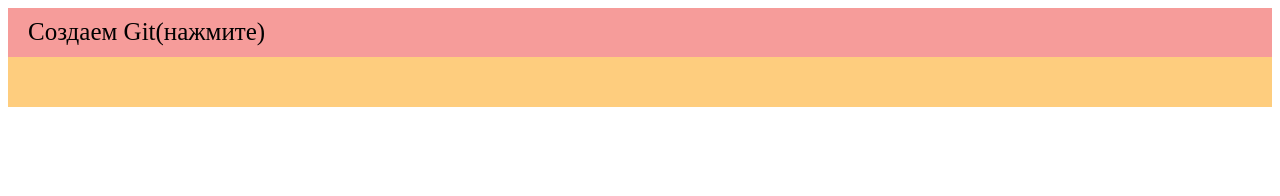
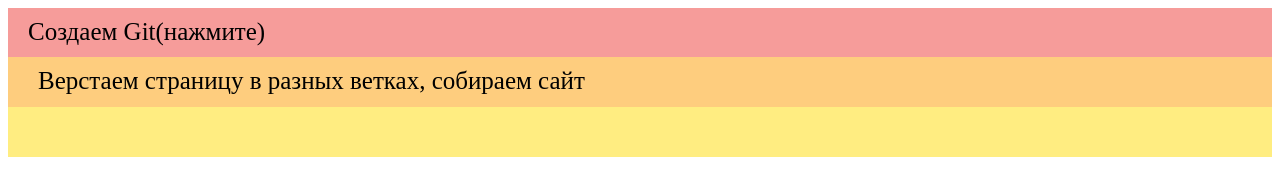
Before and after one commit to UmiKitsune/Gulp_project, a plain HTML site: page src/index.html in a window 1280 px wide. Drawn offline with Linux system fonts and the light colour scheme.

Commit message:
дополнили header

```diff
--- a/src/css/style.css
+++ b/src/css/style.css
@@ -18,3 +18,14 @@
     background: #fecd7e;
     height: 50px;
 }
+
+.orange >span {
+    display: inline-block;
+    margin-left: 30px;
+    margin-top: 10px;
+}
+
+.yellow {
+    background: #ffed81;
+    height: 50px;
+}
--- a/src/index.html
+++ b/src/index.html
@@ -13,7 +13,12 @@
         <div class="red">
             <span>Создаем Git(нажмите)</span>
         </div>
-        <div class="orange"></div>
+        <div class="orange">
+            <span>Верстаем страницу в разных ветках, собираем сайт </span>
+        </div>
+        <div class="yellow">
+            <span></span>
+        </div>
     </header>
 
 
```
